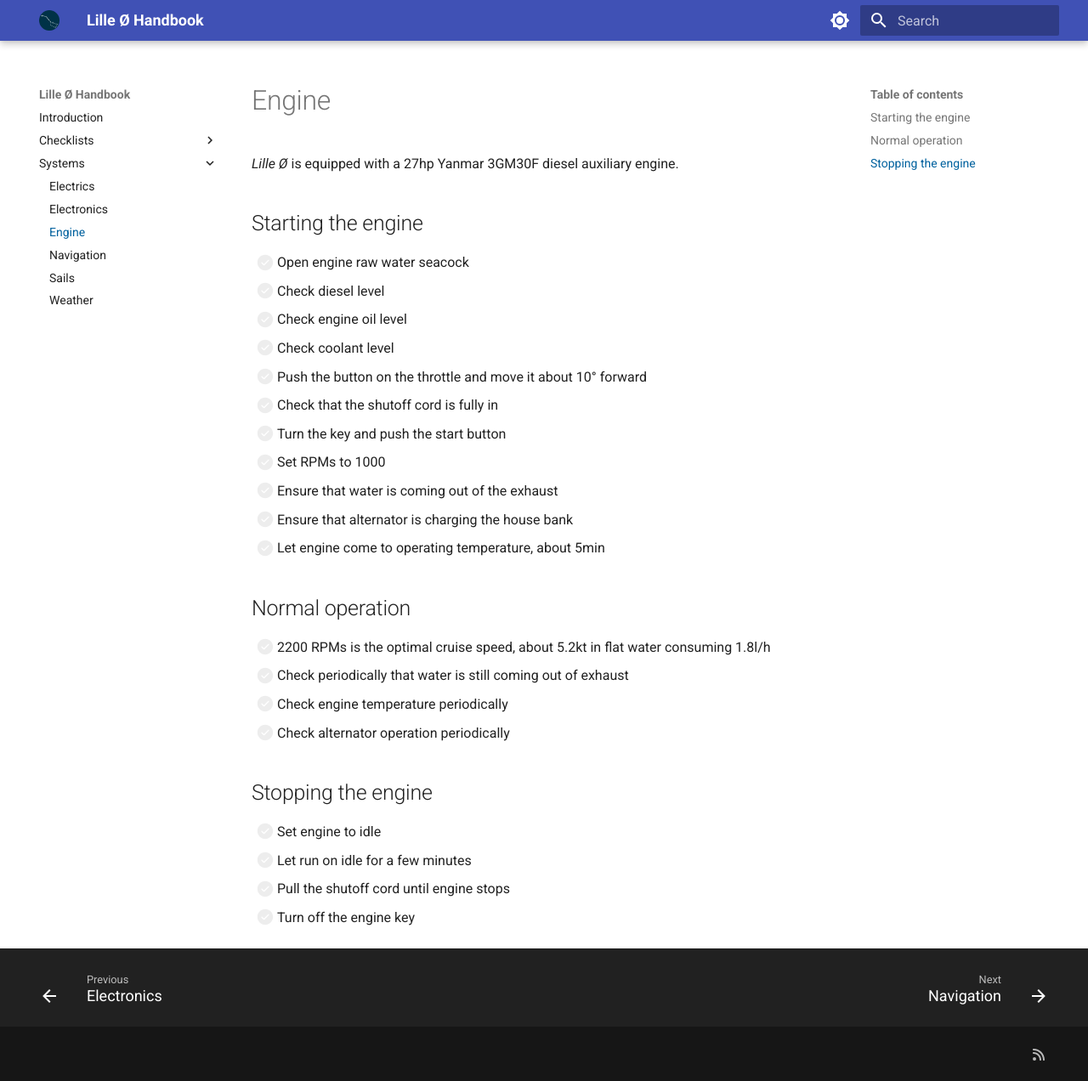
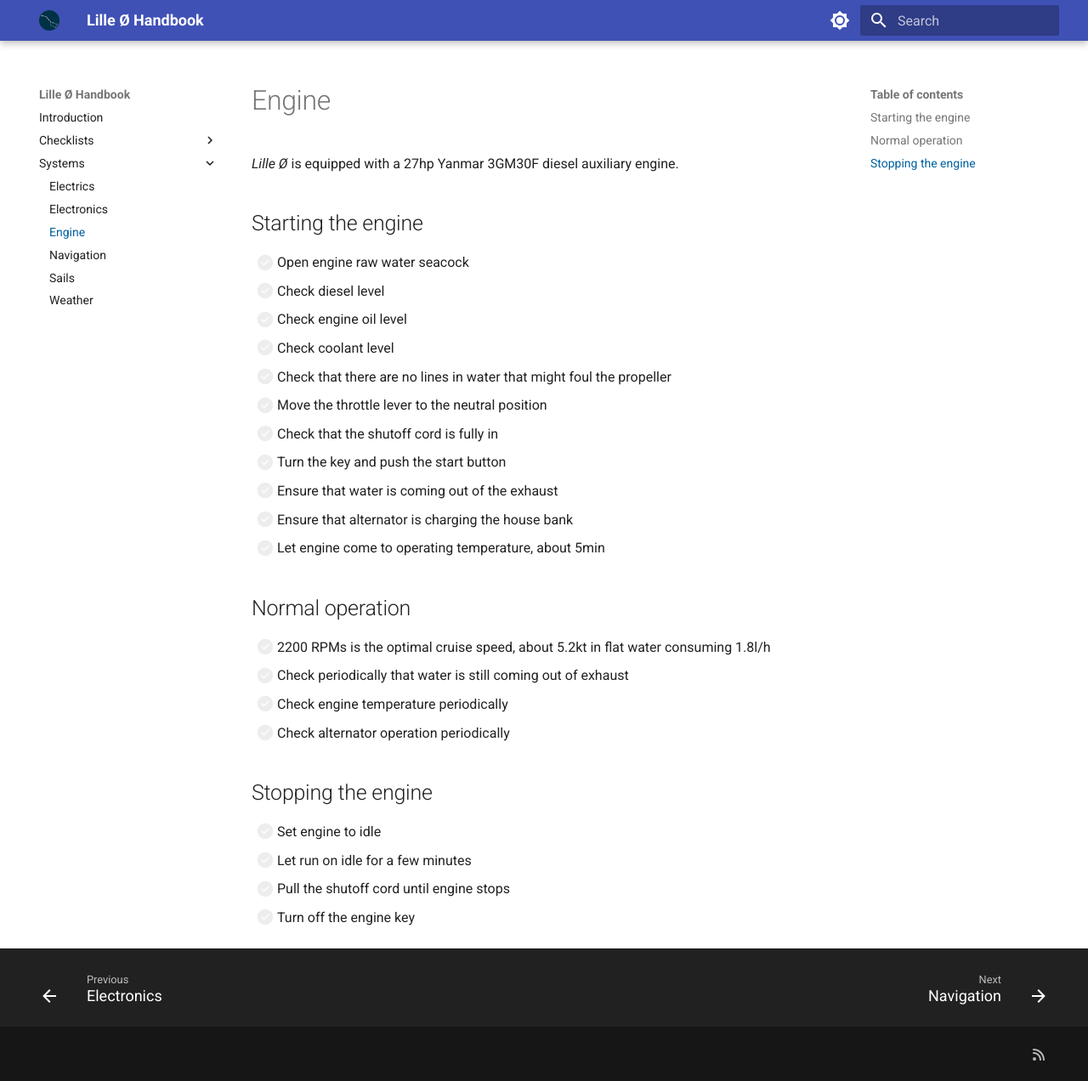
Before and after one commit to meri-imperiumi/handbook, an MkDocs documentation site: the page built from docs/systems/engine.md, in a window 1280 px wide and 1272 px high. Shown: the whole window at 85% size. Built offline with MkDocs 1.6.1 and Material for MkDocs 9.7.7, drawn with Linux system fonts in a browser that asks for light colours.

Commit message:
Neutral RPMs should be enough now

```diff
--- a/docs/systems/engine.md
+++ b/docs/systems/engine.md
@@ -8,10 +8,10 @@ _Lille Ø_ is equipped with a 27hp Yanmar 3GM30F diesel auxiliary engine.
 - [ ] Check diesel level
 - [ ] Check engine oil level
 - [ ] Check coolant level
-- [ ] Push the button on the throttle and move it about 10° forward
+- [ ] Check that there are no lines in water that might foul the propeller
+- [ ] Move the throttle lever to the neutral position
 - [ ] Check that the shutoff cord is fully in
 - [ ] Turn the key and push the start button
-- [ ] Set RPMs to 1000
 - [ ] Ensure that water is coming out of the exhaust
 - [ ] Ensure that alternator is charging the house bank
 - [ ] Let engine come to operating temperature, about 5min
```
Also changed, not shown: docs/checklists/01_before_sailing.md (+2 -1 lines), docs/checklists/02_daily_checks.md (+2 -1 lines).
